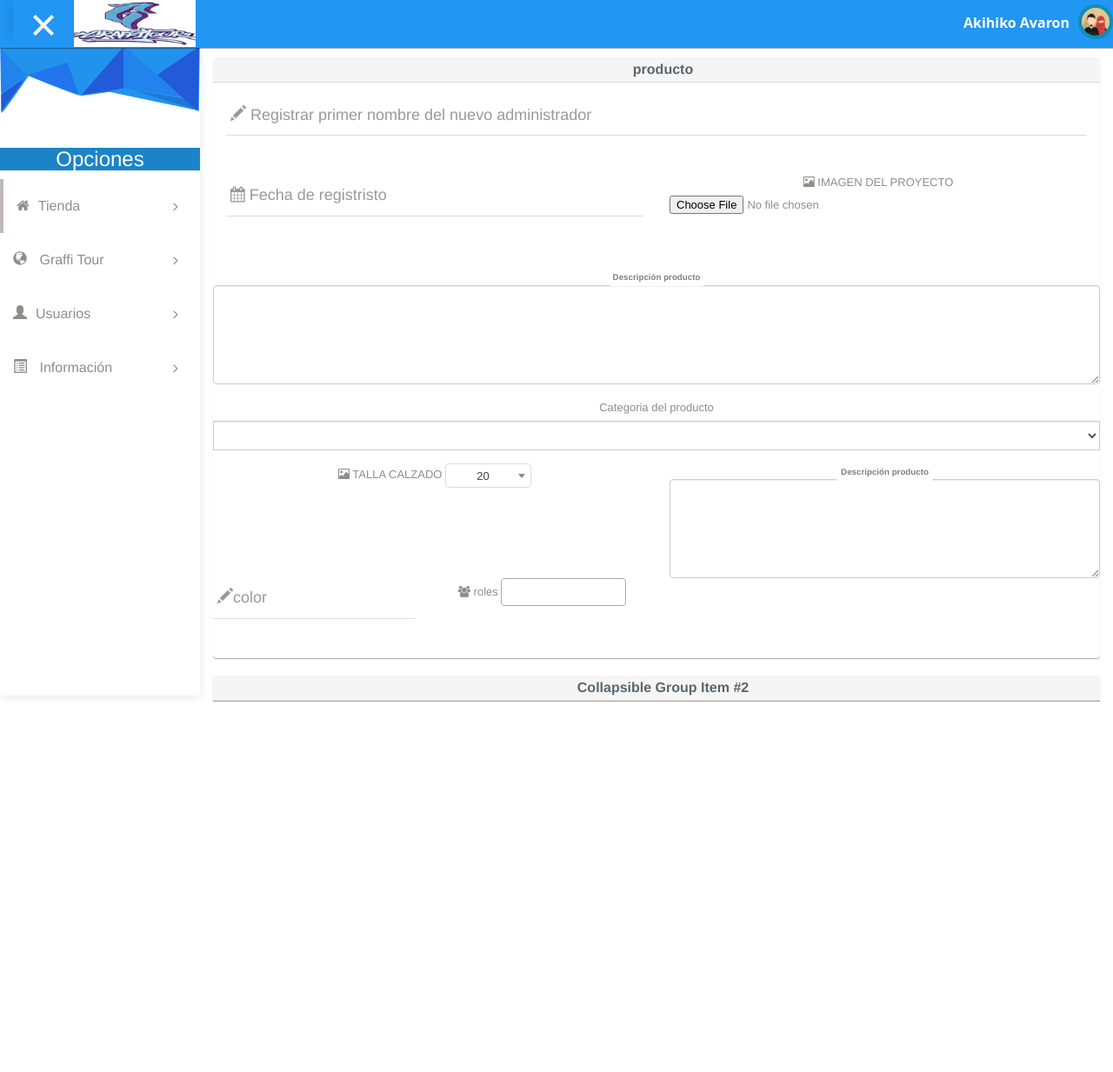
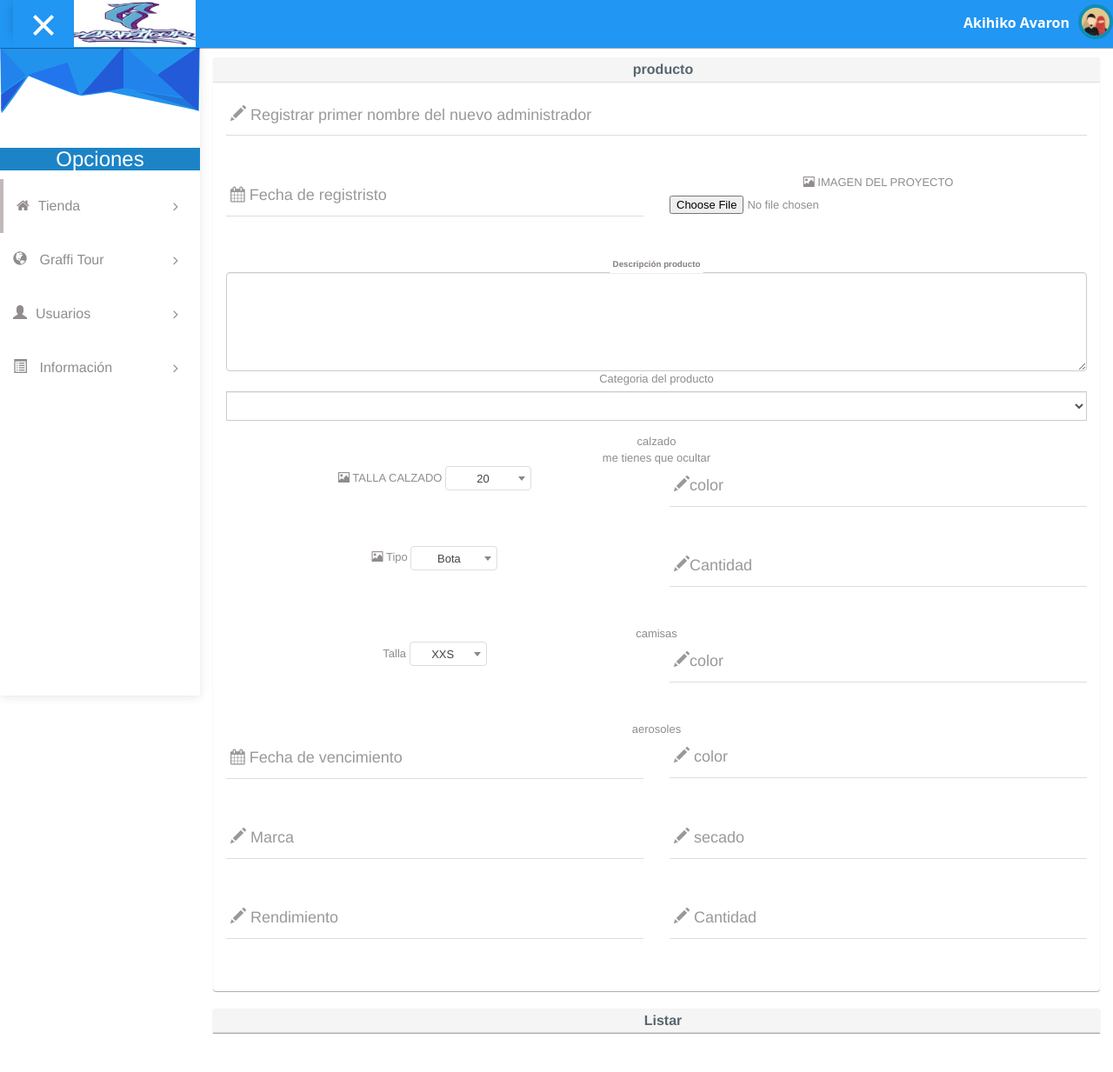
Before and after one commit to afcanop/GRAFFITOUR, a PHP site: page /C_AdmTiendaCatalogo in a window 1280 px wide. Shown: the whole page at 87% size. Before the commit the page ends 807 px from the top, so only its background shows below. Run offline with PHP 8.4, Linux system fonts and the light colour scheme.

Commit message:
se termino el formulario de productos falta ocultar los campos y mostrarlos cuando se leccione el select

```diff
--- a/application/view/_templates/footerAdm.php
+++ b/application/view/_templates/footerAdm.php
@@ -85,6 +85,12 @@
         });
         $(".js-example-basic-single").select2();
         $(".js-example-basic-multiple").select2();
+
+        $("#calzado").click(function (){
+            $("#ocultar").css("background-color", "yellow");
+        });
+
+
     }
     );
 </script>
--- a/application/view/contenido/ContenidoAdmTiendaCatalogo.php
+++ b/application/view/contenido/ContenidoAdmTiendaCatalogo.php
@@ -37,7 +37,6 @@
                                         </div>
                                     </div>
                                 </div>
-                        </div>
                                 <div class="row">
                                     <div class="col-md-12">
                                         <label class="label label-default">Descripción producto </label>
@@ -45,23 +44,28 @@
                                         <textarea class="form-control" rows="5" id="comment"></textarea>
                                     </div>
                                 </div>
-                        <BR>
                                 <div class="row">
                                     <div class="col-md-12">
                                         <div class="form-group">
                                             <label for="sel1">Categoria del producto</label>
-                                      <select class="form-control" id="sel1">
-                                        <OPTION></OPTION>
-                                        <option>GORRAR</option>
+                                            <select  id="selec" class="form-control" >
+                                                <optgroup></optgroup>
+                                                <option></option>
+                                                <option value="GORRAR">GORRA</option>
                                                 <option>VESTIMENTA</option>
                                                 <option>AEROSOLES</option>
-                                        <option>CALZADO</option>
+                                                <option id="calzado">CALZADO</option>
                                             </select>
                                         </div>
                                     </div>
                                 </div>
+                                <!--calzado -->
+                                calzado
 
-                        <!--calzado -->
+                                <div class="ocultar" style="">
+                                    me tienes que ocultar
+                                </div>
+                                <div class="row">
                                     <div class="col-md-6">
                                         <label for="exampleInputFile"><samp class="glyphicon glyphicon-picture"></samp> TALLA CALZADO</label>
                                         <select class="js-example-basic-single">
@@ -82,7 +86,7 @@
                                             <optgroup>jovenes</optgroup>
                                             <option>30 1/2</option>
                                             <option>31 </option>
-                                            <option>32</option>                                          <option>30 1/2</option>
+                                            <option>32</option>
                                             <option>32 1/2</option>
                                             <option>33</option>
                                             <option>33 1/2</option>
@@ -119,30 +123,107 @@
                                             <option>45 1/2</option>
                                         </select>
                                     </div>
-                                </div>
-                                <div class="row">
                                     <div class="col-md-6">
-                                        <label class="label label-default">Descripción producto </label>
-                                        <br>
-                                        <textarea class="form-control" rows="5" id="comment"></textarea>
-                                    </div>
-                                    <div class="col-md-3">
                                         <div class="form-group form-animate-text">
                                             <input type="text" class="form-text"   name="color" required>
                                             <span class="bar"></span>
                                             <label><span class="glyphicon glyphicon-pencil"></span>color </label>
                                         </div>
                                     </div>
-                                    <div class="col-md-3">
-                                        <label><span class="fa fa-users"></span> roles</label>
-                                        <select class="js-example-basic-multiple" multiple="multiple">
-                                            <optgroup label="ASOCIAR HA:">
-                                                <option value="AK">Administrador</option>
-                                                <option value="HI">Guia</option>
-                                                <option value="HI">Traductor</option>
-                                            </optgroup>
+                                </div>
+                                <div class="row">
+                                    <div class="col-md-6">
+                                        <label for="exampleInputFile"><samp class="glyphicon glyphicon-picture"></samp> Tipo</label>
+                                        <select class="js-example-basic-single">
+                                            <option> Bota </option>
+                                            <option> Tennis </option>
+                                        </select>
+                                    </div>
+                                    <div class="col-md-6">
+                                        <div class="form-group form-animate-text">
+                                            <input type="number" class="form-text"   name="color" required>
+                                            <span class="bar"></span>
+                                            <label><span class="glyphicon glyphicon-pencil"></span>Cantidad</label>
+                                        </div>
+                                    </div>
+                                </div>
 
+                                camisas
+                                <div class="row">
+                                    <div class="col-md-6">
+                                        <div class="form-group">
+                                            <label for="sel1">Talla</label>
+                                            <select class="js-example-basic-single">
+
+                                                <option>XXS</option>
+                                                <option>xs</option>
+                                                <option>S</option>
+                                                <option>M</option>
+                                                <option>L</option>
+                                                <option>XL</option>
+                                                <option>XXL</option>
                                             </select>
+                                        </div>
+                                    </div>
+                                    <div class="col-md-6">
+                                        <div class="form-group form-animate-text">
+                                            <input type="text" class="form-text"   name="color" required>
+                                            <span class="bar"></span>
+                                            <label><span class="glyphicon glyphicon-pencil"></span>color </label>
+                                        </div>
+                                    </div>
+                                </div>
+
+                                aerosoles
+                                <div class="row">
+                                    <div class="col-md-6">
+                                        <div class="form-group form-animate-text">
+                                            <input type="text" class="datepicker form-text dateAnimate" name="datefinal" required>
+                                            <span class="bar"></span>
+                                            <label><span class="fa fa-calendar"></span> Fecha de vencimiento</label>
+                                        </div>
+                                    </div>
+                                    <div class="col-md-6">
+                                        <div class="form-group form-animate-text">
+                                            <input type="text" class="form-text"   name="PrimerNombre" required>
+                                            <span class="bar"></span>
+                                            <label><span class="glyphicon glyphicon-pencil"></span> color </label>
+                                        </div>
+                                    </div>
+                                </div>
+
+                                <div class="row">
+                                    <div class="col-md-6">
+                                        <div class="form-group form-animate-text">
+                                            <input type="text" class="form-text"   name="PrimerNombre" required>
+                                            <span class="bar"></span>
+                                            <label><span class="glyphicon glyphicon-pencil"></span> Marca </label>
+                                        </div>
+                                    </div>
+                                    <div class="col-md-6">
+                                        <div class="form-group form-animate-text">
+                                            <input type="text" class="form-text"   name="PrimerNombre" required>
+                                            <span class="bar"></span>
+                                            <label><span class="glyphicon glyphicon-pencil"></span> secado </label>
+                                        </div>
+                                    </div>
+                                </div>
+                                <div class="row">
+                                    <div class="col-md-6">
+                                        <div class="form-group form-animate-text">
+                                            <input type="text" class="form-text"   name="PrimerNombre" required>
+                                            <span class="bar"></span>
+                                            <label><span class="glyphicon glyphicon-pencil"></span> Rendimiento </label>
+                                        </div>
+                                    </div>
+                                    <div class="col-md-6">
+                                        <div class="form-group form-animate-text">
+                                            <input type="text" class="form-text"   name="PrimerNombre" required>
+                                            <span class="bar"></span>
+                                            <label><span class="glyphicon glyphicon-pencil"></span> Cantidad </label>
+                                        </div>
+                                    </div>
+                                </div>
                             </div>
                         </div>
                     </div>
@@ -152,7 +233,7 @@
                 <div class="panel-heading" role="tab" id="headingTwo">
                     <h4 class="panel-title">
                         <a class="collapsed" role="button" data-toggle="collapse" data-parent="#accordion" href="#collapseTwo" aria-expanded="false" aria-controls="collapseTwo">
-                                    Collapsible Group Item #2
+                            Listar
                         </a>
                     </h4>
                 </div>
@@ -165,4 +246,3 @@
         </div>
     </div>
 </div>
-    </div>
```
Lines whose indentation alone changed are shown as unchanged.
